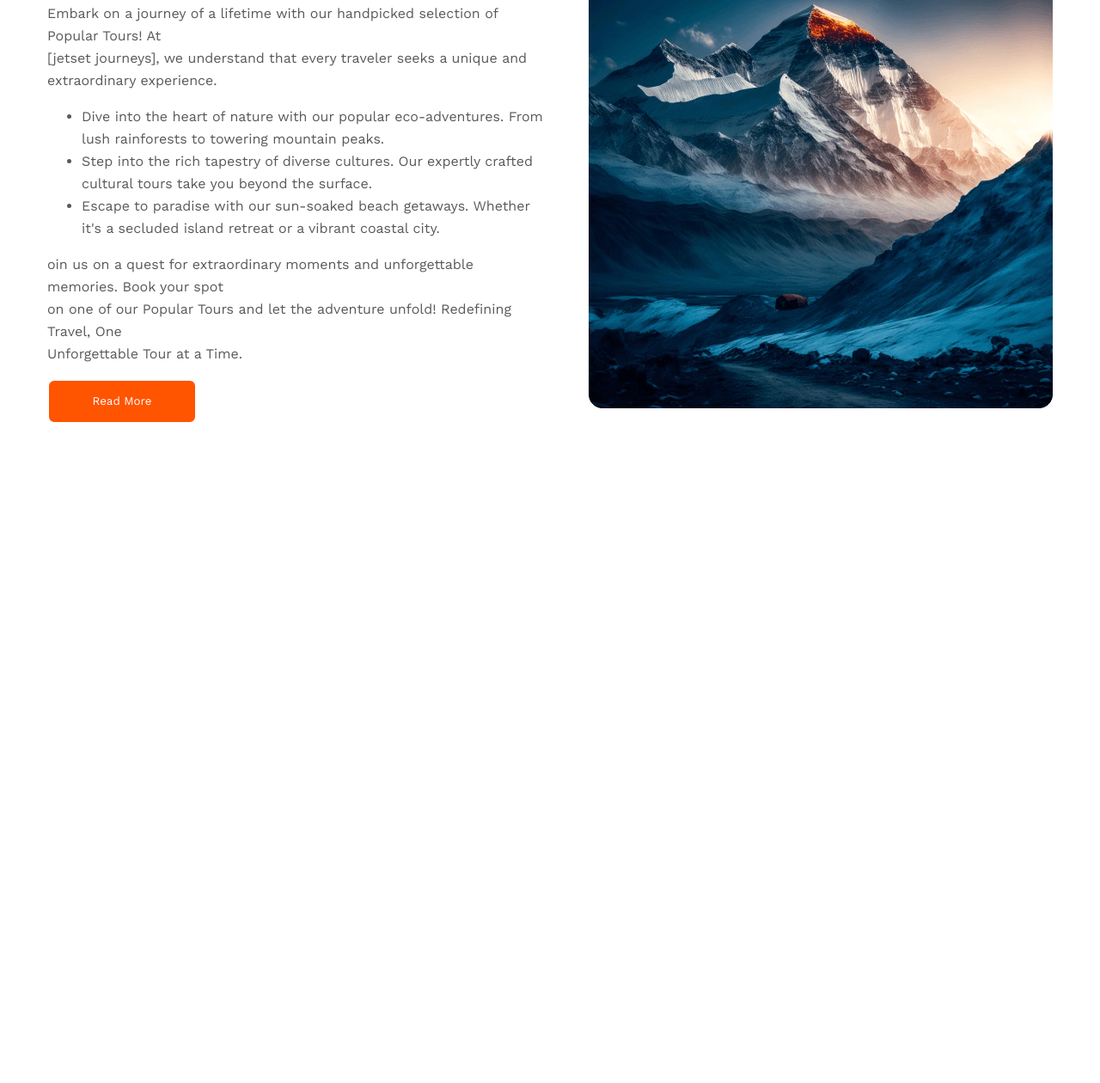
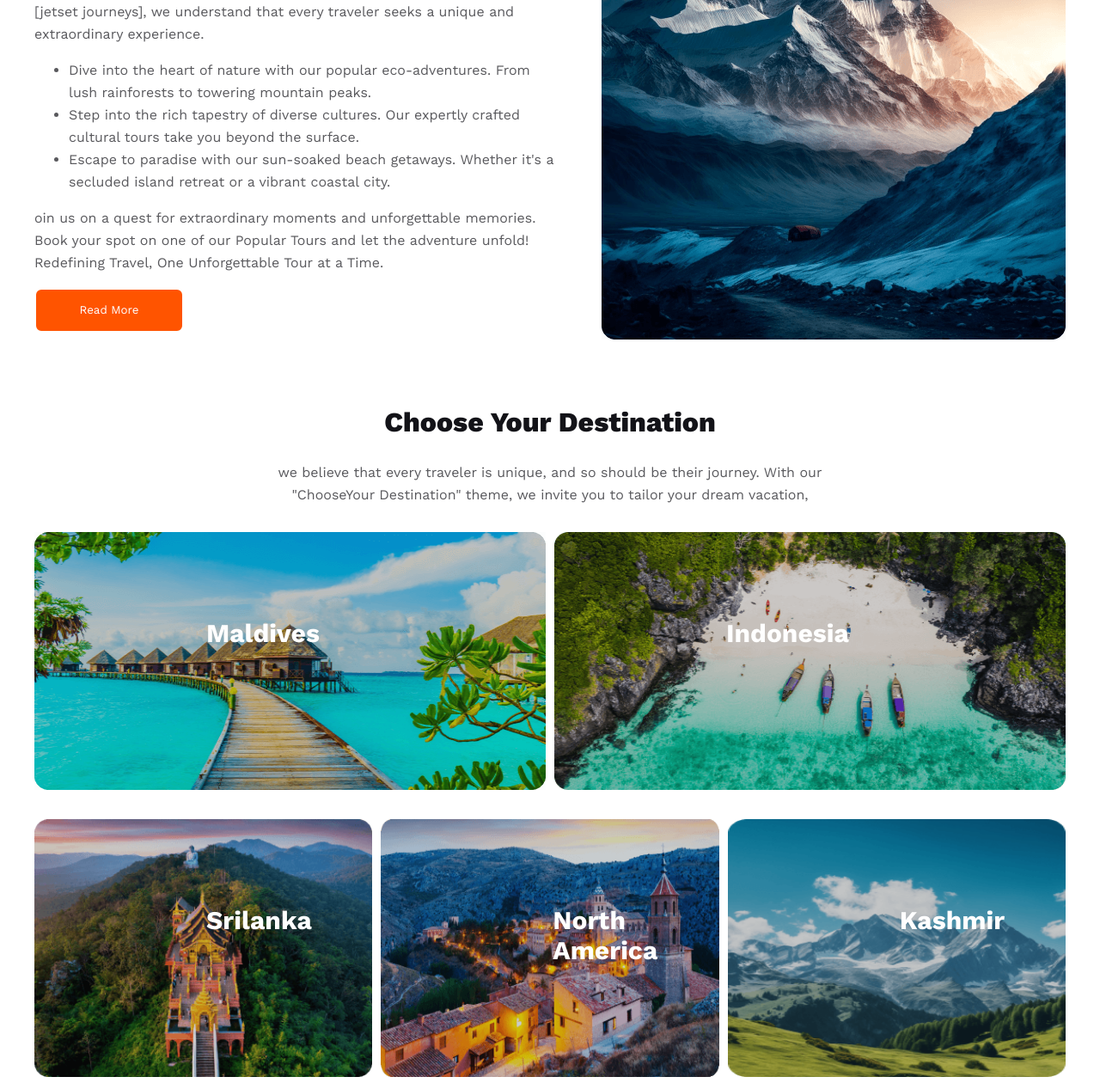
Before and after one commit to hasanali190120/JetSet-journeys, a plain HTML site: page index.html in a window 1280 px wide. Shown: the part 877-2137 px from the top of the page at 86% size. Before the commit the page ends 1370 px from the top, so only its background shows below. Drawn offline with nearby package versions, Linux system fonts and the light colour scheme.

Commit message:
added new file section-destination

```diff
--- a/index.html
+++ b/index.html
@@ -31,11 +31,11 @@
         <p class="explore-travle-text">"Explore Your Travel" is a captivating and versatile travel company<br> name that evokes a sense of adventure and discovery.</p>
          <div class="input-section">
             <input type="text" placeholder="Where go">
-            <select id="cars" name="carlist" form="carform">
+            <select class="select-tag" id="cars" name="carlist" form="carform">
                 <option value="volvo">When</option>
 
               </select>
-              <select id="cars" name="carlist" form="carform">
+              <select class="select-tag" id="cars" name="carlist" form="carform">
                 <option value="volvo">Select Type</option>
 
               </select>
@@ -56,7 +56,7 @@
 
             <li>Escape to paradise with our sun-soaked beach getaways. Whether it's a secluded island retreat or a vibrant coastal city.</li>
              </ul>
-           <p>oin us on a quest for extraordinary moments and unforgettable memories. Book your spot <br>on one of our Popular Tours and let the adventure unfold!  Redefining Travel, One<br> Unforgettable Tour at a Time.</p>
+           <p>oin us on a quest for extraordinary moments and unforgettable memories. Book your spot on one of our Popular Tours and let the adventure unfold!  Redefining Travel, One Unforgettable Tour at a Time.</p>
            </div>
            <button class="btn-primary">Read More</button>
 
@@ -65,6 +65,44 @@
             <img src="./Images/Rectangle 4.png" alt="">
         </div>
     </section>
+     <section class="section-destination">
+        <div class="section-destination-part">
+        <h2 class="features-content-title">Choose Your Destination</h2>
+        <p class="features-content-title2">we believe that every traveler is unique, and so should be their journey. With our<br> "ChooseYour Destination" theme, we invite you to tailor your dream vacation, </p>
+          </div>
+          <div class="row">
+            <div class="image">
+                <img src="./Images/Rectangle 5.png" alt="">
+                <p class="text">Maldives</p>
+            </div>
+            <div class="image">
+                <img src="./Images/Rectangle 8.png" alt="">
+                <p class="text">Indonesia</p>
+            </div>
+          </div>
+          <div class="row">
+            <div class="image"><img src="./Images/Rectangle 6.png" alt="">
+                <p class="text">Srilanka</p>
+            </div>
+            <div class="image"> <img src="./Images/Rectangle 7.png" alt="">
+                <p class="text">North America</p>
+            </div>
+            <div class="image"> <img src="/Images/Rectangle 9.png" alt="">
+                <p class="text">Kashmir</p>
+            </div>
+          </div>
+          <div class="row">
+            <div class="image"><img src="./Images/Rectangle 11.png" alt="">
+                <p class="text">Bangladesh</p>
+            </div>
+            <div class="image"> <img src="./Images/Rectangle 10.png" alt="">
+                <p class="text">Bandarban</p>
+            </div>
+
+
+          </div>
+     </section>
+
   </main>
   <footer>
 
--- a/styles/styles.css
+++ b/styles/styles.css
@@ -6,7 +6,9 @@
 
 /* header section */
 header {
-    padding: 50px 240px;
+    padding: 10px 0px;
+     margin: 0 auto;
+     width: 1200px;
 }
 
 .nav-class {
@@ -70,7 +72,7 @@ header {
     background-image: linear-gradient(180deg, rgba(19, 19, 24, 0.80) 0%, rgba(19, 19, 24, 0.00) 100%), url(../Images/Group\ 13\ \(1\)\ \(1\).png);
     background-repeat: no-repeat;
     margin: 30px auto;
-    width: 1170px;
+    width: 1200px;
     height: 500px;
     justify-content: center;
     align-items: center;
@@ -96,11 +98,10 @@ header {
 }
 
 .input-section {
+    padding: 10px;
     border-radius: 8px;
     margin-top: 48px;
     background: rgba(255, 255, 255, 0.30);
-
-
 
     display: flex;
     gap: 24px;
@@ -114,6 +115,10 @@ header {
     border-radius: 8px;
 
 }
+.select-tag{
+    width: 200px;
+    border-radius: 10px;
+}
 
 /* section features */
 .feature {
@@ -121,7 +126,7 @@ header {
     margin-top: 100px;
     gap: 50px;
     display: flex;
-    width: 1170px;
+    width: 1200px;
     height: 500px;
     justify-content: center;
     align-items: center;
@@ -139,3 +144,41 @@ header {
     font-weight: 400;
     line-height: 26px;
 }
+
+/* section destiontion */
+.section-destination-part{
+    text-align: center;
+    margin-top: 100px;
+}
+.row {
+
+    margin: 30px auto;
+    display: flex;
+    justify-content: center;
+    align-items: center;
+    gap: 10px;
+    width: 1200px;
+
+
+
+}
+
+
+
+.row  .image{
+    width: 100%;
+    height: 100%;
+    position: relative;
+ }
+ .image img{
+    width: 100%;
+    height: 300px;
+ }
+ .text{
+    position: absolute;
+    font-size: 30px;
+    color: #FFF;
+    font-weight: 700;
+    top: 70px;
+    left: 200px;
+ }
```
